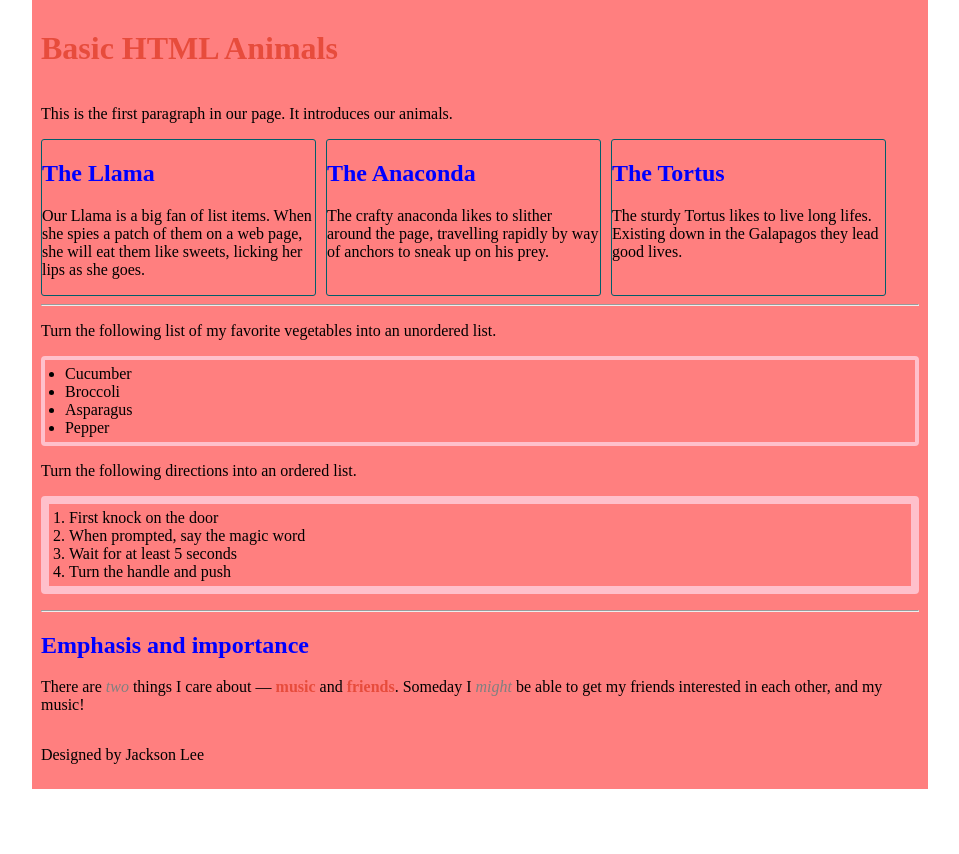
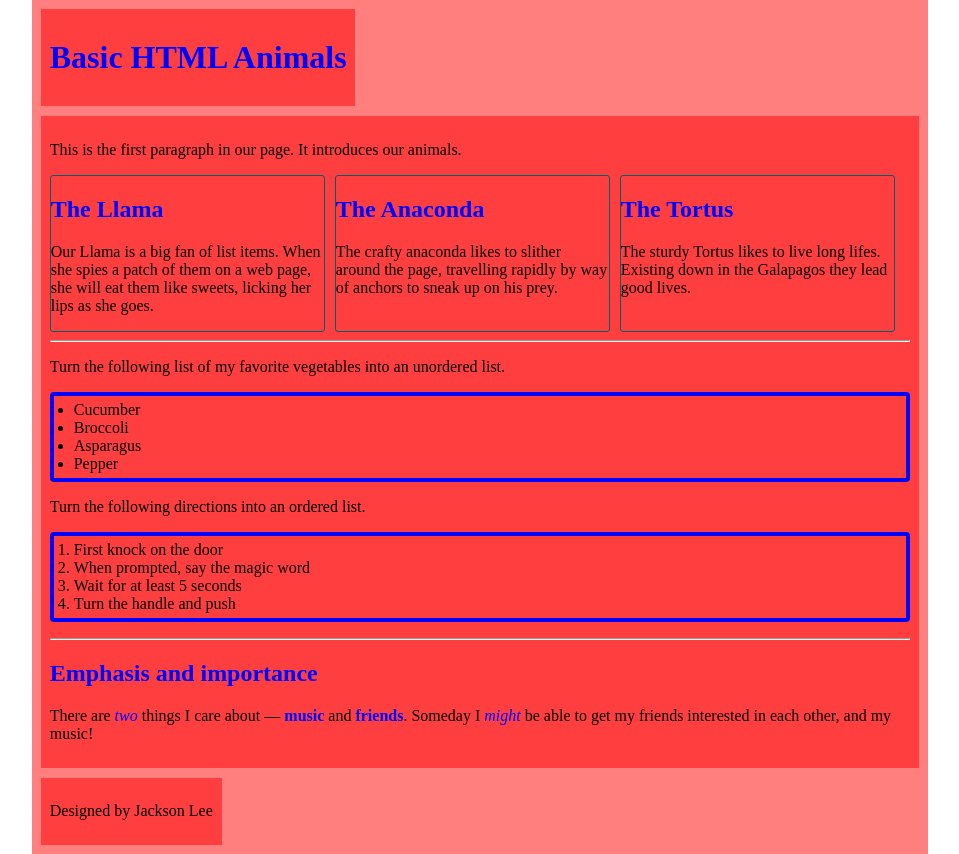
Before and after one commit to JacksonLee45/ATLS3150, a plain HTML site: page hw10/HW10.html in a window 1280 px wide. Shown: the whole page, without its empty margins (160-1119 px from the left). Before the commit the page ends 800 px from the top, so only its background shows below. Drawn offline with Linux system fonts and the light colour scheme; a web font is replaced by a local one.

Commit message:
Update hw10style.css

```diff
--- a/hw10/hw10style.css
+++ b/hw10/hw10style.css
@@ -1,5 +1,18 @@
 h1, h2 {
   color: Blue;
+}
+
+
+main, header, nav, article, aside, footer, section {
+  background-color: rgba(255,0,0,0.5);
+  padding: 1%;
+}
+
+
+header {
+  margin-bottom: 10px;
+  display: flex;
+  flex-flow: row wrap;
 }
 
 p {
@@ -7,11 +20,11 @@ p {
 }
 
 ul {
-  border: 4px solid pink;
+  border: 4px solid Blue;
 }
 
 ol {
-  border: 8px solid pink;
+  border: 4px solid Blue;
 }
 
 ol, ul {
@@ -20,11 +33,11 @@ ol, ul {
 }
 
 h1, strong {
-  color: #E74C3C;
+  color: Blue;
 }
 
 em {
-  color: gray;
+  color: blue;
 }
 
 body {
@@ -37,6 +50,10 @@ aside {
   flex: 1;
   margin-left: 10px;
   padding: 1%;
+}
+
+footer {
+  margin-top: 10px;
 }
 
 .flex-container {
```
